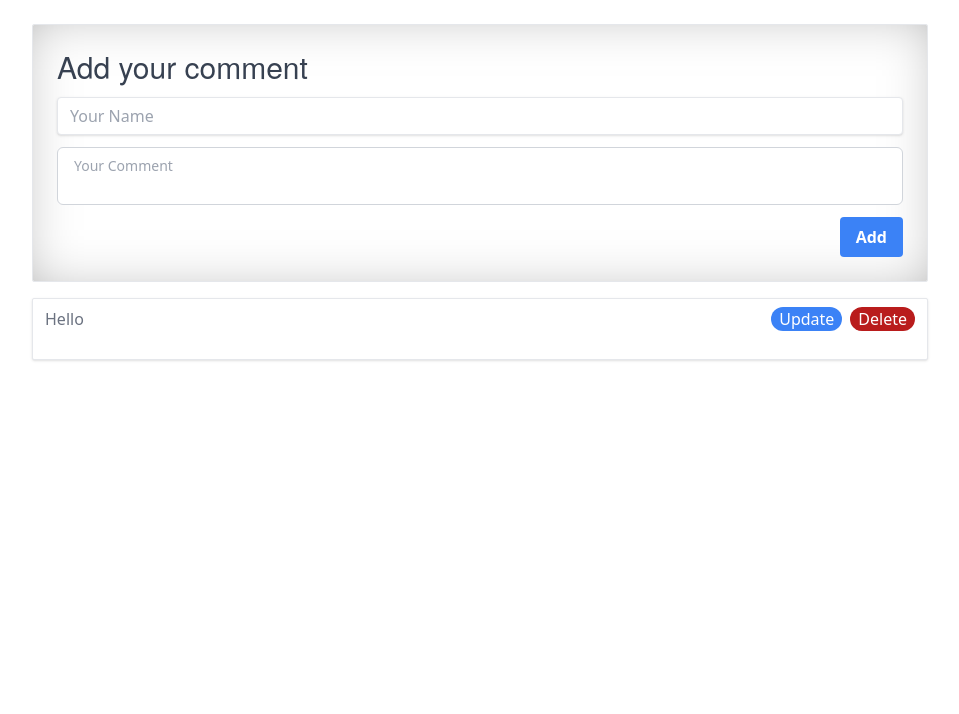
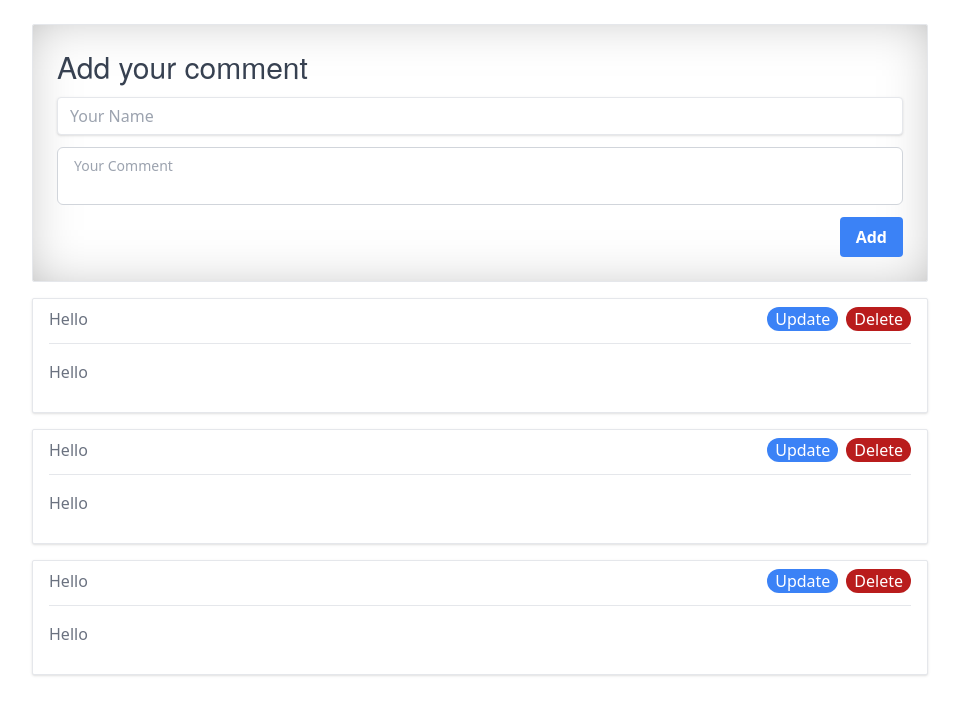
Before and after one commit to Faizi-Devops/Comment-Baord, a Next.js app: page / in a window 1280 px wide. Shown: the top 714 px of the page, without its empty margins (160-1119 px from the left). Built offline with nearby package versions, Linux system fonts and the light colour scheme.

Commit message:
new changing

```diff
--- a/components/Comment/Coment.tsx
+++ b/components/Comment/Coment.tsx
@@ -37,9 +37,12 @@ const Coment = () => {
 
 
             </div>
-            <div className="pt-4">
+            {
+                data.map(()=>{
+                    return(
+                        <div className="pt-4">
 
-                <div className="mx-auto max-w-4xl  pt-2 px-3 pb-4 bg-white border border-gray-200 rounded-sm shadow dark:bg-gray-800 dark:border-gray-700">
+                <div className="mx-auto max-w-4xl  pt-2 px-4 pb-4 bg-white border border-gray-200 rounded-sm shadow dark:bg-gray-800 dark:border-gray-700">
                     <div className="grid grid-cols-2 gap-4">
                         <div>
 
@@ -52,10 +55,17 @@ const Coment = () => {
                             <button className="px-2  rounded-full text-white bg-red-700 hover:bg-green-600">Delete</button>
                         </div>
                     </div>
+                    <hr />
+                    <p className="mb-3 mt-4 text-gray-500 dark:text-gray-400">Hello</p>
                 </div>
 
 
             </div>
+
+                    )
+                })
+            }
+
         </div>
 
     )
```
